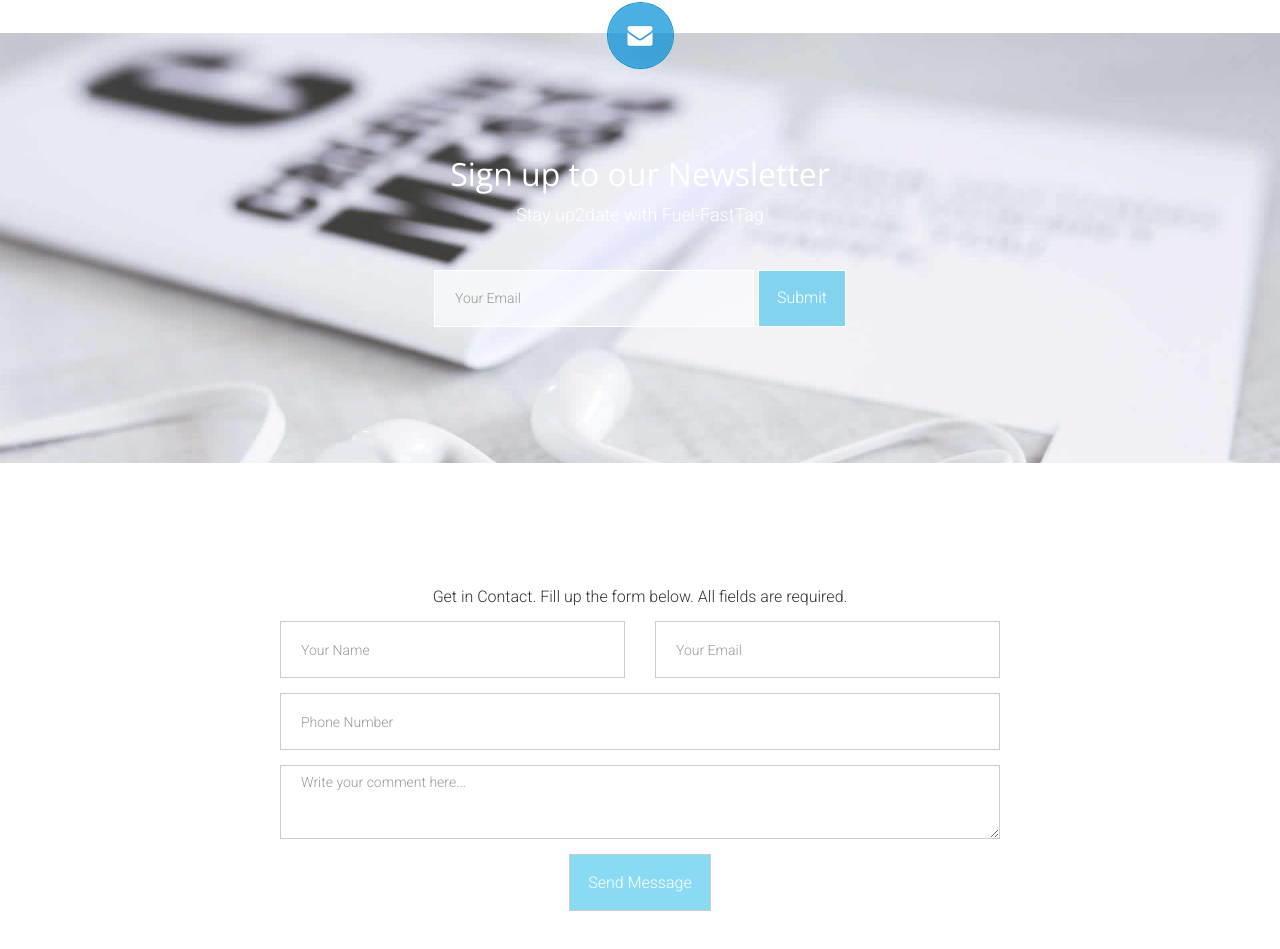
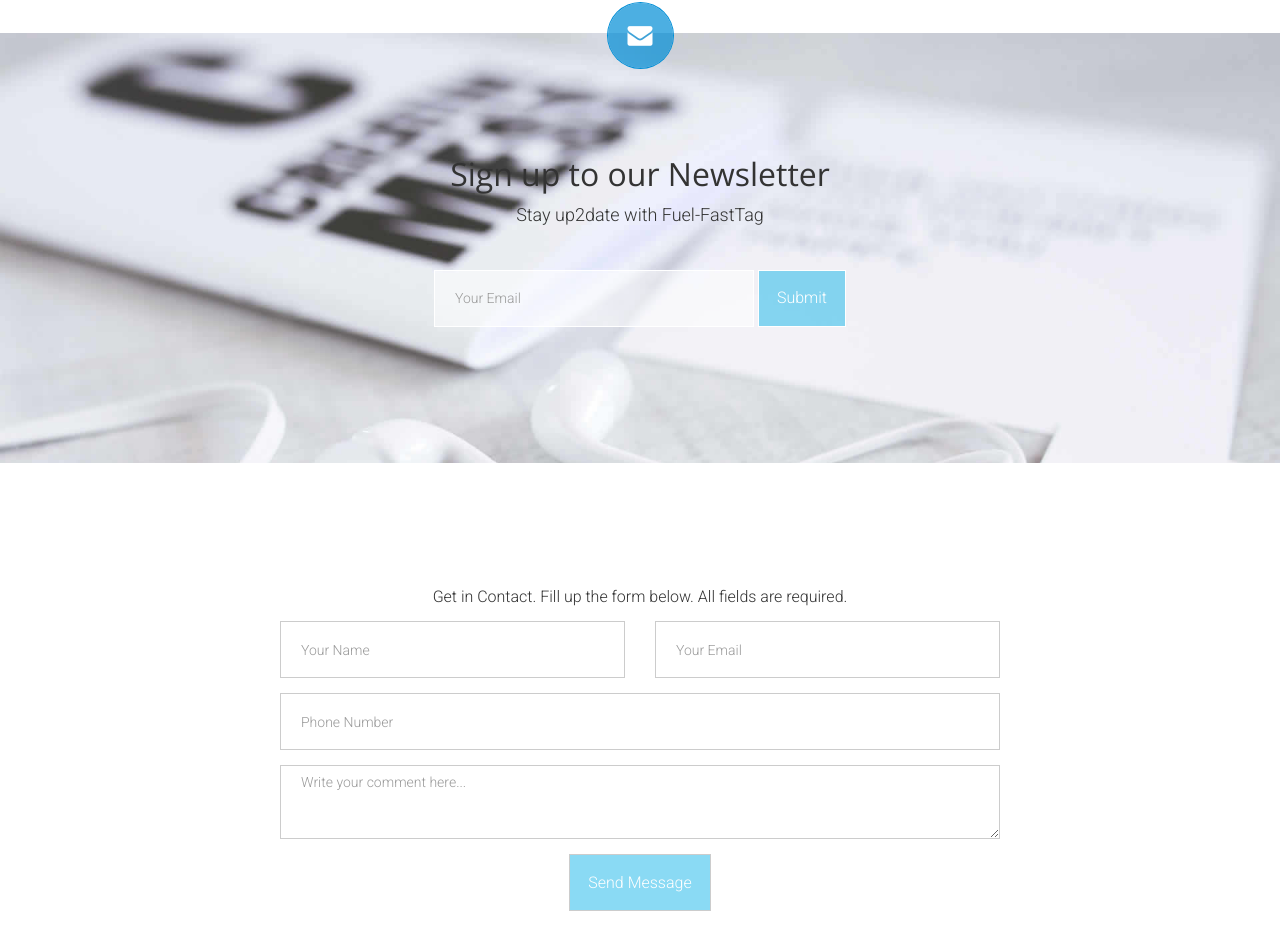
Before and after one commit to raksh8/rfid-home-page, a plain HTML site: page index.html in a window 1280 px wide. Shown: the part 1294-2243 px from the top of the page. Drawn offline with nearby package versions, Linux system fonts and the light colour scheme.

Commit message:
Update index.html

```diff
--- a/index.html
+++ b/index.html
@@ -1,9 +1,4 @@
 <!DOCTYPE html>
-<!--
-	Shine by TEMPLATE STOCK
-	templatestock.co @templatestock
-	Released for free under the Creative Commons Attribution 3.0 license (templated.co/license)
--->
 
 <html lang="en">
 	<head>
@@ -88,8 +83,8 @@
 				<i data-sr="ease-in over 1s, reset" class="fa fa-envelope icontop"></i>
 				<div class="row text-center">
 					<div class="col-md-8 col-md-offset-2">
-						<h2 data-sr="enter top over 1s, wait 0.3s, move 24px, reset" class="white-text">Sign up to our Newsletter</h2>
-						<h5 data-sr="enter bottom over 1s, wait 0.3s, move 24px, reset" class="white-text">Stay up2date with Fuel-FastTag</h5>
+						<h2 data-sr="enter top over 1s, wait 0.3s, move 24px, reset" class="black-text">Sign up to our Newsletter</h2>
+						<h5 data-sr="enter bottom over 1s, wait 0.3s, move 24px, reset" class="black-text">Stay up2date with Fuel-FastTag</h5>
 						<!-- MAILCHIMP FORM -->
 						<form id="mc_form" role="form">
 							<input data-sr="enter top over 1s, wait 0.3s, move 24px, reset" type="email" class="form-control" id="mc-email" name="mc-email" placeholder="Your Email" />
```
